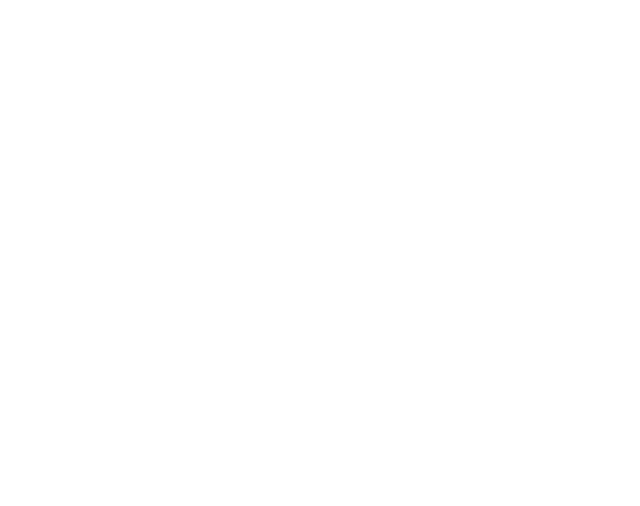
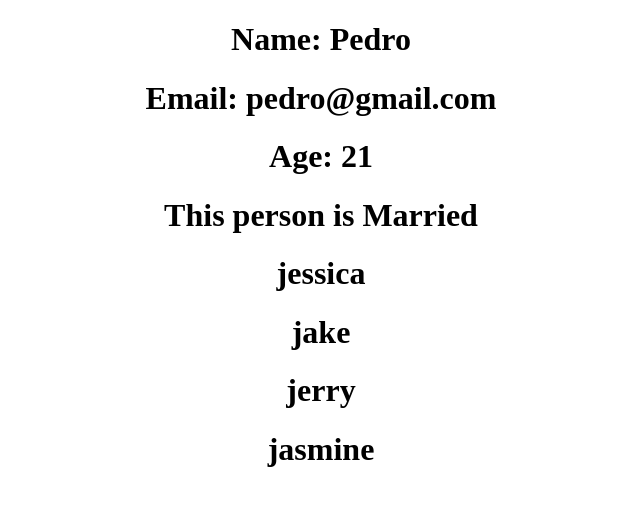
Before and after one commit to ecali/react-2022-course, a React (Create React App) app: page / in a window 1280 px wide. Shown: the top 506 px of the page, without its empty margins (319-959 px from the left). Built offline with nearby package versions, Linux system fonts and the light colour scheme.

Commit message:
setup Project

```diff
--- a/src/App.js
+++ b/src/App.js
@@ -1,8 +1,16 @@
 import "./App.css";
+import { Person } from "./components/Person";
 
 function App() {
   return (
     <div className="App">
+      <Person
+        name='Pedro'
+        email='pedro@gmail.com'
+        age={21}
+        isMarried={true}
+        friends={['jessica', 'jake', 'jerry', 'jasmine']}
+      />
     </div>
   );
 }
--- /dev/null
+++ b/src/components/Person.js
@@ -0,0 +1,11 @@
+export const Person = (props) => {
+    return(
+        <div>
+            <h1>Name: {props.name}</h1>
+            <h1>Email: {props.email}</h1>
+            <h1>Age: {props.age}</h1>
+            <h1>This person {props.isMarried ? 'is': 'is not'} Married</h1>
+            {props.friends.map((friend, key) => <h1 key={key}>{friend}</h1>)}
+        </div>
+    );
+};
```
